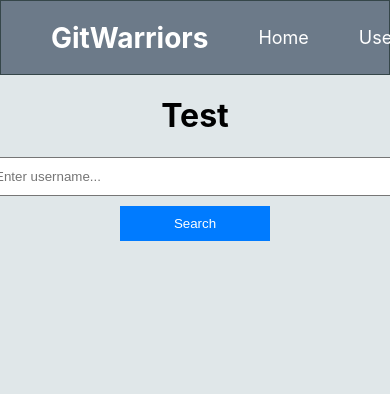
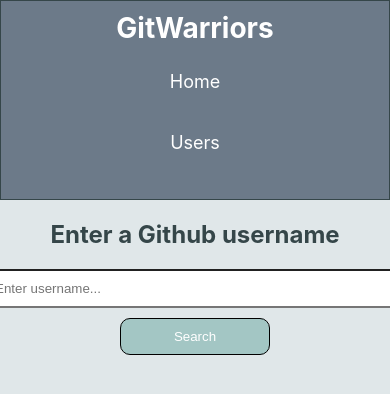
Before and after one commit to CojocaruRares/Git-Warriors, a React (Create React App) app: page /SearchUser in a window 390 px wide. Shown: the top 394 px of the page. Built offline with nearby package versions, Linux system fonts and the light colour scheme.

Commit message:
added repo list and small changes

```diff
--- a/src/components/Navbar.css
+++ b/src/components/Navbar.css
@@ -1,3 +1,4 @@
+
 header {
     background-color:  #6C7A89;
     border: 1px solid #354649;
@@ -28,3 +29,21 @@ header {
     text-decoration: none;
     font-size: 18px;
   }
+
+  @media (max-width: 425px) {
+    header{
+      flex-direction: column;
+      align-items: center;
+    }
+    .menu {
+      flex-direction: column;
+      background-color: #6C7A89;
+      margin-right: 0;
+      padding: 10px;
+    }
+
+    .menu li {
+      margin-right: 0;
+      margin-bottom: 10px;
+    }
+  }
--- a/src/components/Search/SearchUser.css
+++ b/src/components/Search/SearchUser.css
@@ -1,12 +1,3 @@
-.user-profile {
-    text-align: center;
-    max-width: 400px;
-    margin: 0 auto;
-    padding: 20px;
-    border: 1px solid #ccc;
-    border-radius: 5px;
-    box-shadow: 0 0 5px rgba(0, 0, 0, 0.2);
-  }
 
   .flex-div{
     display: flex;
@@ -19,17 +10,19 @@
     width: 400px;
     padding: 10px;
     margin-bottom: 10px;
+    border-radius: 10px;
   }
 
-  button {
+  .search-btn {
+    border-radius: 10px;
+    border: 1px solid black;
     width: 150px;
-    background-color: #007bff;
+    background-color: #A3C6C4;
     color: #fff;
-    border: none;
     padding: 10px 20px;
     cursor: pointer;
   }
 
-  button:hover {
-    background-color: #0056b3;
+  .search-btn:hover {
+    background-color: #6C7A89;
   }
--- a/src/components/Search/SearchUser.js
+++ b/src/components/Search/SearchUser.js
@@ -1,11 +1,13 @@
 import React, { useState } from "react";
-import { GetUser } from "../../utils/api";
+import { GetUser, GetRepo } from "../../utils/api";
 import "./SearchUser.css";
 import UserProfile from "./UserProfile";
+import UserRepo from "./UserRepo";
 
 function SearchUser() {
   const [username, setUsername] = useState("");
   const [userData, setUserData] = useState(null);
+  const [userRepos, setUserRepos] = useState(null);
 
   const handleSearch = () => {
     GetUser(username)
@@ -15,19 +17,28 @@ function SearchUser() {
       .catch((error) => {
         console.error(error);
       });
+
+    GetRepo(username)
+    .then((repo) => {
+      setUserRepos(repo);
+    })
+    .catch((error) => {
+      console.error(error);
+    });
   };
 
   return (
     <div className="flex-div">
-      <h1>Test</h1>
+      <h2>Enter a Github username</h2>
       <input
         type="text"
         placeholder="Enter username..."
         value={username}
         onChange={(e) => setUsername(e.target.value)}
       />
-      <button onClick={handleSearch}>Search</button>
+      <button className="search-btn" onClick={handleSearch}>Search</button>
       {userData && <UserProfile data={userData} />}
+      {userRepos && <UserRepo repos={userRepos}/>}
     </div>
   );
 }
--- /dev/null
+++ b/src/components/Search/UserRepo.css
@@ -0,0 +1,16 @@
+.grid-box{
+    display: grid;
+    grid-template-columns: 1fr 1fr 1fr ;
+}
+
+.repo-box{
+  display:flex;
+  flex-direction: column;
+  justify-content: space-around;
+  color: #354649;
+  padding: 5px;
+  border: 2px solid #354649;
+  padding: 10px;
+  margin: 10px;
+  border-radius: 15px;
+}
--- /dev/null
+++ b/src/components/Search/UserRepo.js
@@ -0,0 +1,39 @@
+import React from "react";
+import "./UserRepo.css"
+
+function FormatDate(inputDate){
+  const date = new Date(inputDate);
+
+  const day = String(date.getDate()).padStart(2,'0');
+  const month = String(date.getMonth() + 1).padStart(2,'0');
+  const year = date.getFullYear();
+
+  const formattedDate = `${day}-${month}-${year}`
+  return formattedDate;
+}
+
+function UserRepo(props) {
+  let repos = props.repos;
+  return (
+    <div>
+      <h2>Latest Repos</h2>
+      <div className="grid-box">
+        {repos.map((repo, index) => {
+          return (
+            <div className="repo-box">
+              <h3>
+                <a href={repo.html_url} target="_blank" rel="noreferrer">
+                  {repo.name}
+                </a>
+              </h3>
+              <p>Main language: {repo.language}</p>
+              <p>Updated at: {FormatDate(repo.updated_at)}</p>
+            </div>
+          );
+        })}
+      </div>
+    </div>
+  );
+}
+
+export default UserRepo;
```
